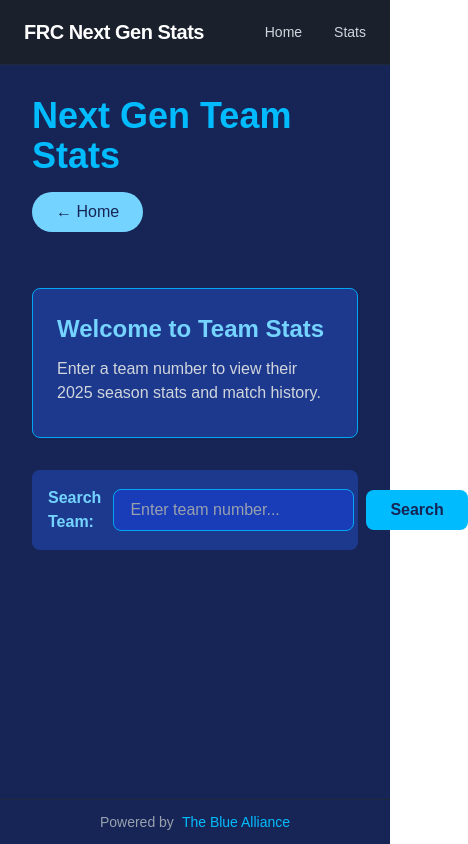
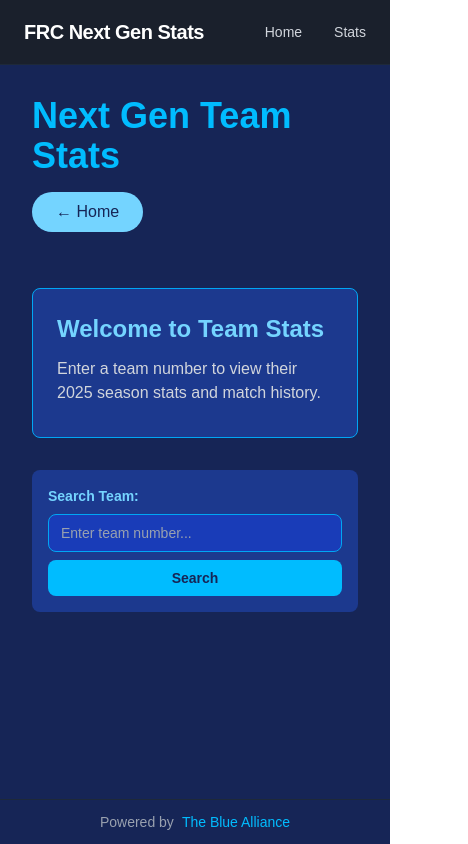
Before and after one commit to StefanIlic1/FRC-Next-Gen-Stats, a Next.js app in the folder frc-next-gen-stats/: page /stats in a window 390 px wide. Shown: the whole page, 468 px wide, since content can reach past the window. Built offline with nearby package versions, Linux system fonts and the light colour scheme.

Commit message:
change sizing of search bar

```diff
--- a/frc-next-gen-stats/app/stats/TeamSearchBar.tsx
+++ b/frc-next-gen-stats/app/stats/TeamSearchBar.tsx
@@ -23,8 +23,8 @@ export default function TeamSearchBar({ currentTeam }: TeamSearchBarProps) {
 
   return (
     <div className="bg-blue-900 rounded-lg p-4">
-      <form onSubmit={handleSubmit} className="flex gap-3 items-center">
-        <label htmlFor="team-search" className="text-sky-300 font-semibold">
+      <form onSubmit={handleSubmit} className="flex flex-col sm:flex-row gap-2 sm:gap-3 items-stretch sm:items-center">
+        <label htmlFor="team-search" className="text-sky-300 font-semibold text-sm sm:text-base">
           Search Team:
         </label>
         <input
@@ -33,12 +33,12 @@ export default function TeamSearchBar({ currentTeam }: TeamSearchBarProps) {
           value={teamNumber}
           onChange={(e) => setTeamNumber(e.target.value)}
           placeholder={currentTeam ? `Currently viewing: ${currentTeam}` : "Enter team number..."}
-          className="flex-1 max-w-xs px-4 py-2 rounded-lg bg-blue-800 border border-sky-500 text-white placeholder-gray-400 focus:outline-none focus:ring-2 focus:ring-sky-400"
+          className="w-full sm:w-64 px-3 sm:px-4 py-2 rounded-lg bg-blue-800 border border-sky-500 text-white placeholder-gray-400 focus:outline-none focus:ring-2 focus:ring-sky-400 text-sm sm:text-base"
           min="1"
         />
         <button
           type="submit"
-          className="px-6 py-2 rounded-lg bg-sky-400 text-blue-950 font-semibold hover:bg-sky-300 transition-colors"
+          className="px-4 sm:px-6 py-2 rounded-lg bg-sky-400 text-blue-950 font-semibold hover:bg-sky-300 transition-colors text-sm sm:text-base"
         >
           Search
         </button>
```
